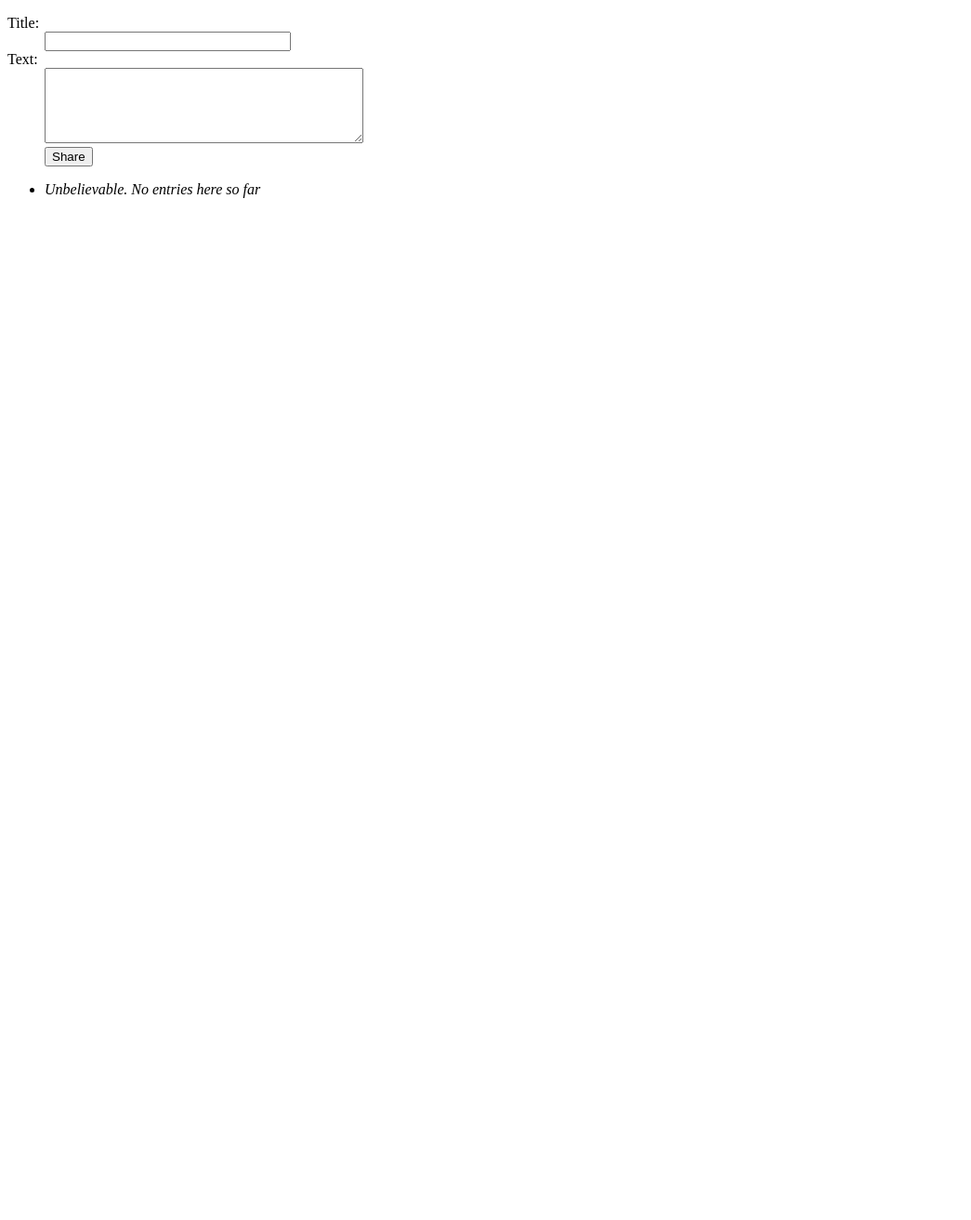
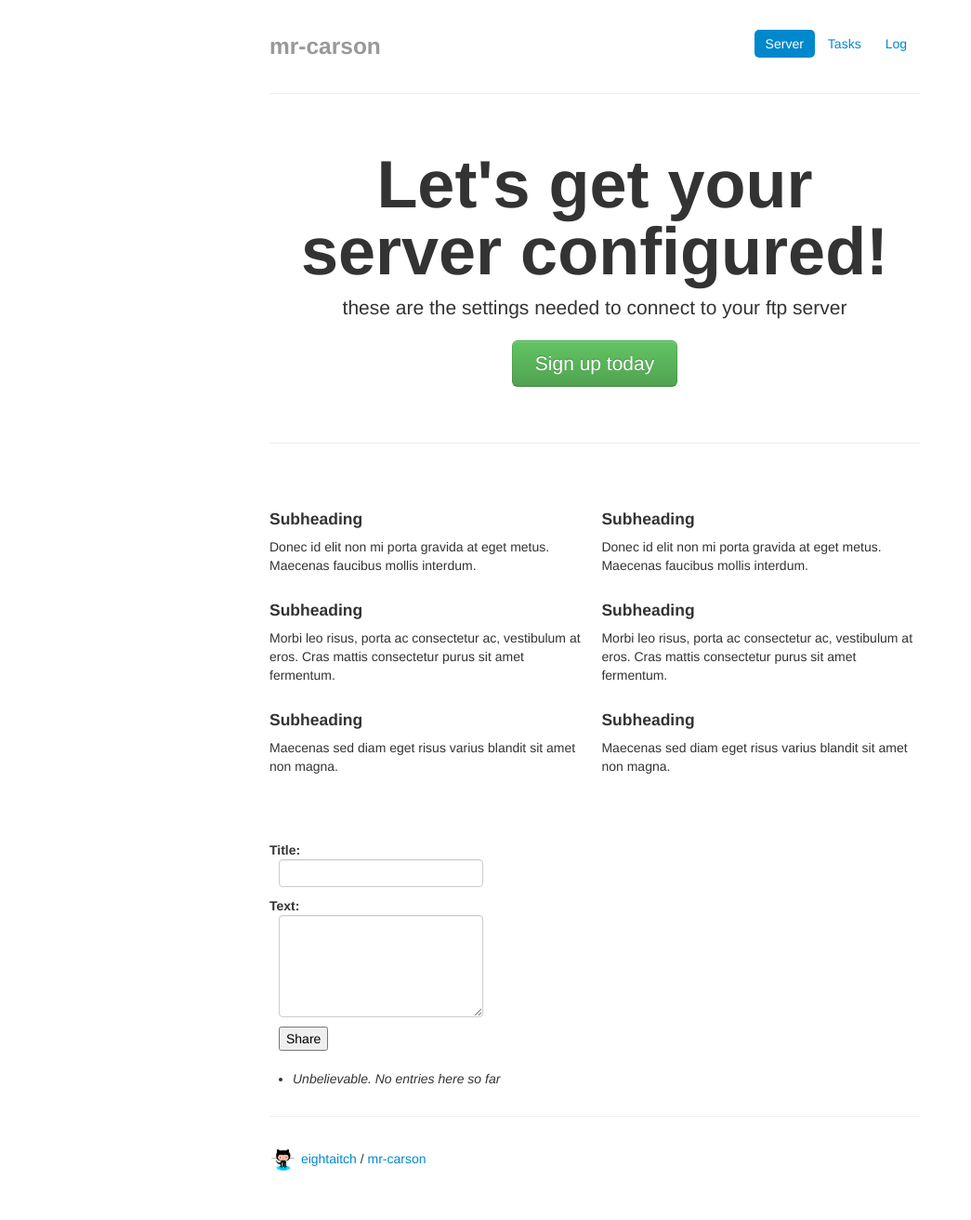
Before and after one commit to eightaitch/mr-carson, a Flask app: page /config/ in a window 1280 px wide. Shown: the whole page at 93% size, without its empty margins (0-1045 px from the left). Before the commit the page ends 213 px from the top, so only its background shows below. Run offline with Flask 2, Linux system fonts and the light colour scheme.

Commit message:
working on layout

```diff
--- a/templates/config.html
+++ b/templates/config.html
@@ -1,5 +1,49 @@
 {% extends "layout.html" %}
 {% block body %}
+
+      <div class="masthead">
+        <ul class="nav nav-pills pull-right">
+          <li class="active"><a href="#">Server</a></li>
+          <li><a href="#">Tasks</a></li>
+          <li><a href="#">Log</a></li>
+        </ul>
+        <h3 class="muted">mr-carson</h3>
+      </div>
+
+      <hr>
+
+      <div class="jumbotron">
+        <h1>Let's get your server configured!</h1>
+        <p class="lead">these are the settings needed to connect to your ftp server</p>
+        <a class="btn btn-large btn-success" href="#">Sign up today</a>
+      </div>
+
+      <hr>
+
+      <div class="row-fluid marketing">
+        <div class="span6">
+          <h4>Subheading</h4>
+          <p>Donec id elit non mi porta gravida at eget metus. Maecenas faucibus mollis interdum.</p>
+
+          <h4>Subheading</h4>
+          <p>Morbi leo risus, porta ac consectetur ac, vestibulum at eros. Cras mattis consectetur purus sit amet fermentum.</p>
+
+          <h4>Subheading</h4>
+          <p>Maecenas sed diam eget risus varius blandit sit amet non magna.</p>
+        </div>
+
+        <div class="span6">
+          <h4>Subheading</h4>
+          <p>Donec id elit non mi porta gravida at eget metus. Maecenas faucibus mollis interdum.</p>
+
+          <h4>Subheading</h4>
+          <p>Morbi leo risus, porta ac consectetur ac, vestibulum at eros. Cras mattis consectetur purus sit amet fermentum.</p>
+
+          <h4>Subheading</h4>
+          <p>Maecenas sed diam eget risus varius blandit sit amet non magna.</p>
+        </div>
+      </div>
+
     <form action="{{ url_for('edit_config') }}" method=post class=add-entry>
       <dl>
         <dt>Title:
--- a/templates/layout.html
+++ b/templates/layout.html
@@ -1,6 +1,74 @@
-<!doctype html>
-<title>mr-carson</title>
-{% for message in get_flashed_messages() %}
-<div class=flash>{{ message }}</div>
-{% endfor %}
-{% block body %}{% endblock %}
+<!DOCTYPE html>
+<html>
+  <head>
+    <title>mr-carson</title>
+    <!-- Bootstrap -->
+    <link href="{{ url_for('static', filename='css/bootstrap-responsive.min.css') }}" rel="stylesheet" media="screen">
+    <link href="{{ url_for('static', filename='css/bootstrap.min.css') }}" rel="stylesheet" media="screen">
+<style type="text/css">
+      body {
+        padding-top: 20px;
+        padding-bottom: 40px;
+      }
+
+      /* Custom container */
+      .container-narrow {
+        margin: 0 auto;
+        max-width: 700px;
+      }
+      .container-narrow > hr {
+        margin: 30px 0;
+      }
+
+      /* Main marketing message and sign up button */
+      .jumbotron {
+        margin: 60px 0;
+        text-align: center;
+      }
+      .jumbotron h1 {
+        font-size: 72px;
+        line-height: 1;
+      }
+      .jumbotron .btn {
+        font-size: 21px;
+        padding: 14px 24px;
+      }
+
+      /* Supporting marketing content */
+      .marketing {
+        margin: 60px 0;
+      }
+      .marketing p + h4 {
+        margin-top: 28px;
+      }
+    </style>
+  </head>
+  <body>
+<div class="container-narrow">
+        {% for message in get_flashed_messages() %}
+        <div class=flash>{{ message }}</div>
+        {% endfor %}
+        {% block body %}{% endblock %}
+
+     <hr>
+
+      <div class="footer">
+        <p>
+            <img src="{{ url_for('static', filename='img/octocat.png') }}" width="30px" />
+            <a href="https://github.com/eightaitch">
+            eightaitch
+            </a>
+            /
+            <a href="https://github.com/eightaitch/mr-carson">
+            mr-carson
+            </a>
+        </p>
+      </div>
+
+</div>
+
+
+    <script src="http://code.jquery.com/jquery-latest.js"></script>
+    <script src="{{ url_for('static', filename='js/bootstrap.min.js') }}"></script>
+  </body>
+</html>
```
Also changed, not shown: static/img/octocat.png (added).
